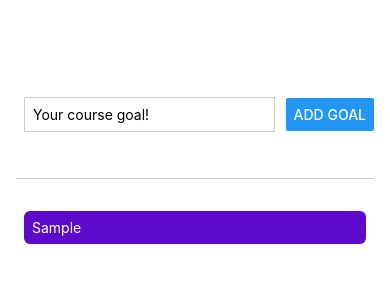
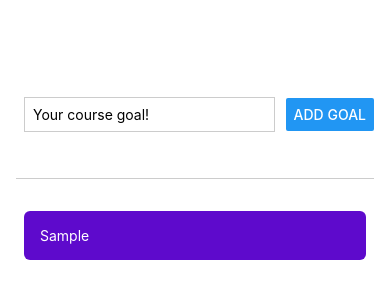
Before and after one commit to ameeraazli/TestProjectRN, a React Native app: screen / in a window 390 px wide. Both pictures are taken after typing "Sample" into the empty fields and a click on the button "ADD GOAL". Shown: the top 300 px of the page. Built offline with nearby package versions, Linux system fonts and the light colour scheme.

Commit message:
adding an android ripple effect and an alternative

```diff
--- a/components/GoalItem.js
+++ b/components/GoalItem.js
@@ -2,11 +2,15 @@
 
 function GoalItem(props){
   return(
-    <Pressable onPress={props.onDeleteItem.bind(this, props.id)}>
       <View style={styles.goalItem}>
-        <Text style={styles.goalText}>{props.text}</Text>
+        <Pressable
+          android_ripple={{ color: '#210644' }}
+          onPress={props.onDeleteItem.bind(this, props.id)}
+          style={({pressed}) => pressed && styles.pressedItem}
+        >
+          <Text style={styles.goalText}>{props.text}</Text>
+        </Pressable>
       </View>
-    </Pressable>
   );
 }
 
@@ -19,7 +23,11 @@
     borderRadius: 6,
     backgroundColor: "#5e0acc",
   },
+  pressedItem: {
+    opacity: 0.5
+  },
   goalText: {
-    color: 'white'
+    color: 'white',
+    padding: 8,
   }
 });
```
